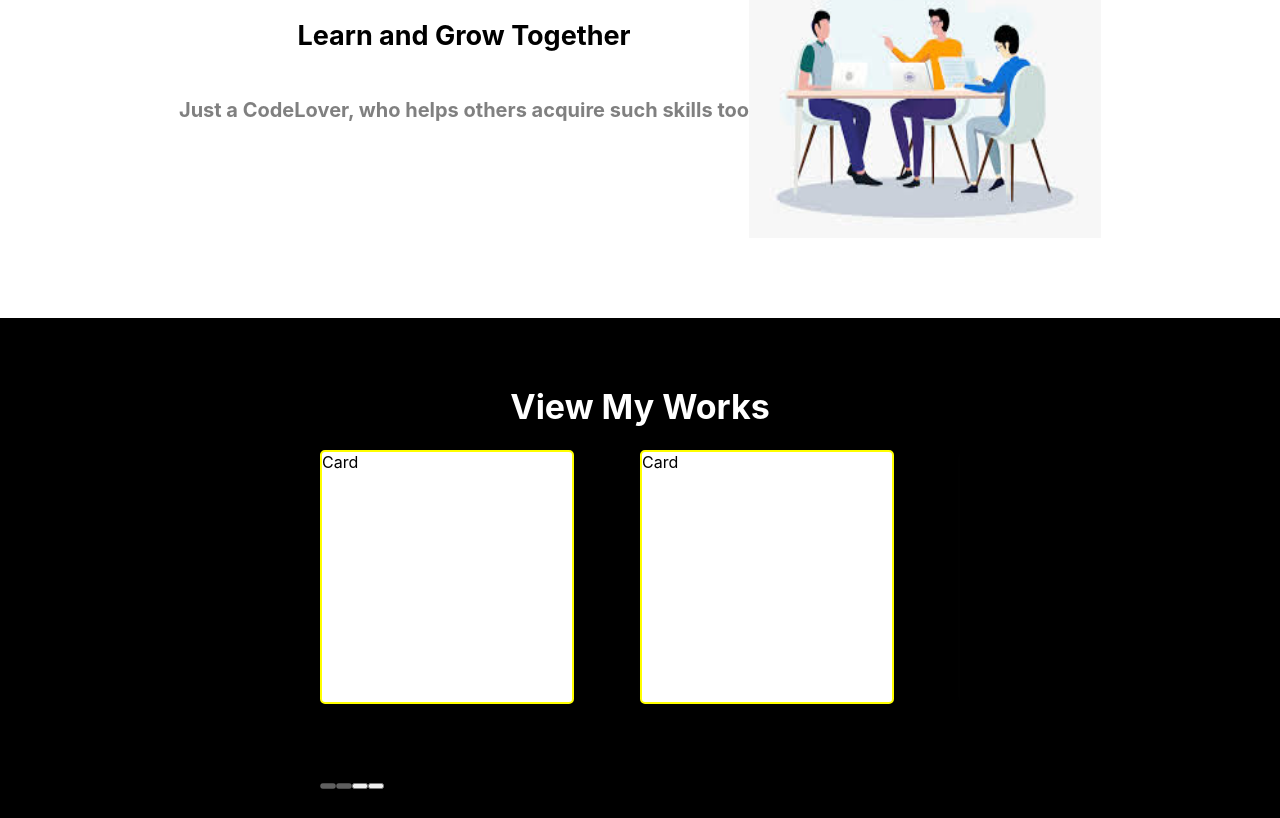
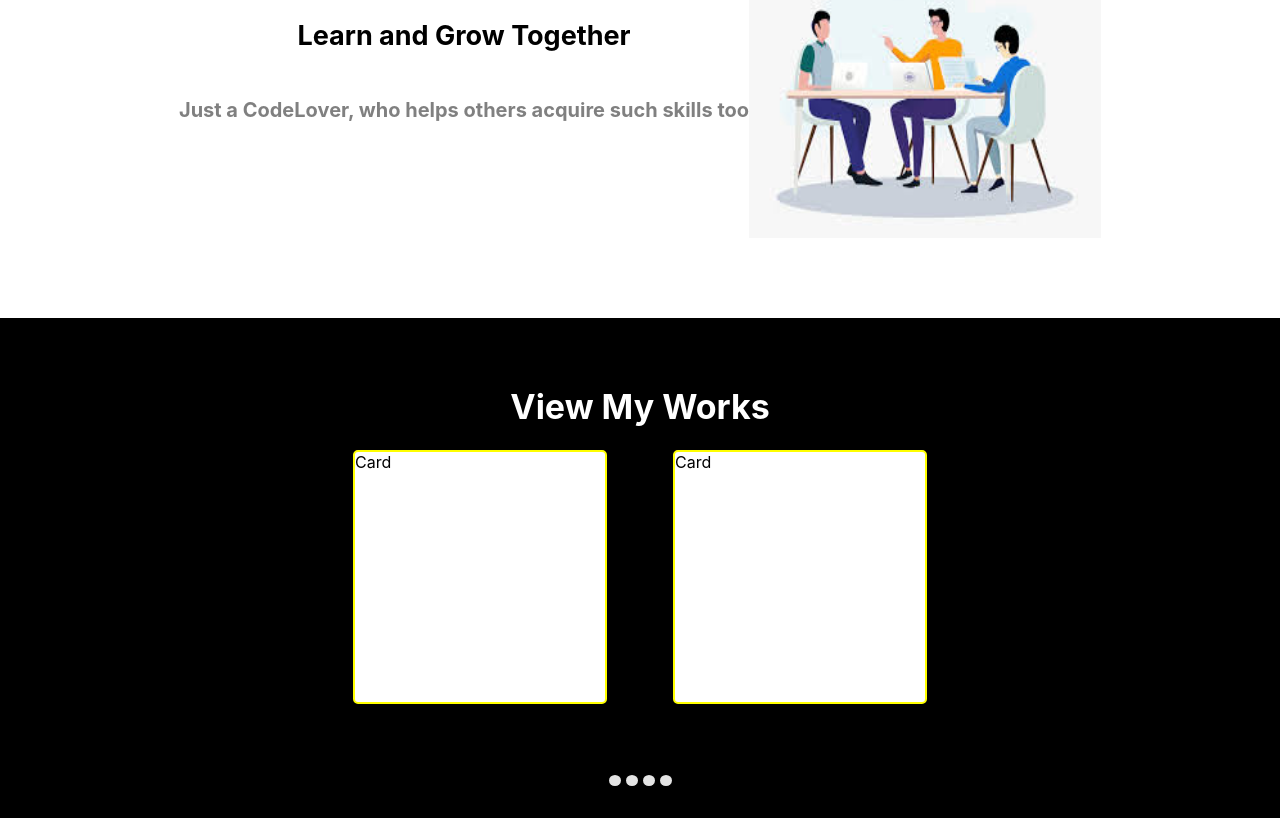
Before and after one commit to NjohPrince/Building-A-Web-Page-Using-React, a React (Create React App) app in the folder mywebsite/: page / in a window 1280 px wide. Shown: the part 982-1800 px from the top of the page. Built offline with nearby package versions, Linux system fonts and the light colour scheme; what react-hover-animation would draw is missing.

Commit message:
Adjusted the Service cards and the buttons for better control

```diff
--- a/mywebsite/src/containers/simpleReactCarousel.jsx
+++ b/mywebsite/src/containers/simpleReactCarousel.jsx
@@ -18,10 +18,38 @@ const StyledCarouselProvider = styled(CarouselProvider)`
   width: 50%;
 `;
 
+const StyledDotGroup = styled(DotGroup)`
+  display: flex;
+  justify-content: center;
+  margin: 5px;
+  button {
+    width: 10px;
+    height: 11px;
+    border-radius: 50%;
+    background-color: #e4e4e4;
+    border: none;
+    outline: none;
+
+    &:not(:last-of-type) {
+      margin-right: 5px;
+    }
+  }
+  .carousel dot--selected {
+    background-color: #c4c4c4;
+  }
+`;
+
+const StyledSlide = styled(Slide)`
+  .carousel__inner-slide {
+    display: flex;
+    justify-content: center;
+  }
+`;
+
 export function SectionSlide(props) {
   return (
     <Container>
-      <CaptionText style={{color: 'white'}}>View My Works</CaptionText>
+      <CaptionText style={{ color: "white" }}>View My Works</CaptionText>
       <StyledCarouselProvider
         naturalSlideWidth={200}
         naturalSlideHeight={200}
@@ -29,20 +57,20 @@ export function SectionSlide(props) {
         visibleSlides={2}
       >
         <Slider>
-          <Slide index={0}>
+          <StyledSlide index={0}>
             <CardView />
-          </Slide>
-          <Slide index={1}>
+          </StyledSlide>
+          <StyledSlide index={1}>
             <CardView />
-          </Slide>
-          <Slide index={2}>
+          </StyledSlide>
+          <StyledSlide index={2}>
             <CardView />
-          </Slide>
-          <Slide index={3}>
+          </StyledSlide>
+          <StyledSlide index={3}>
             <CardView />
-          </Slide>
+          </StyledSlide>
         </Slider>
-        <DotGroup />
+        <StyledDotGroup />
       </StyledCarouselProvider>
     </Container>
   );
```
Also changed, not shown: 1 other file (tests, documents, lock files or other folders).
